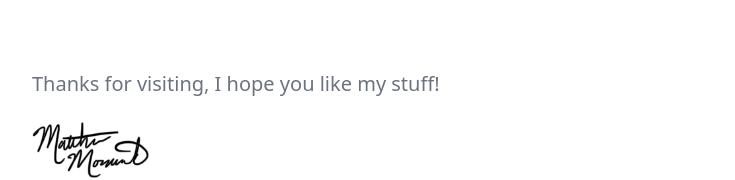
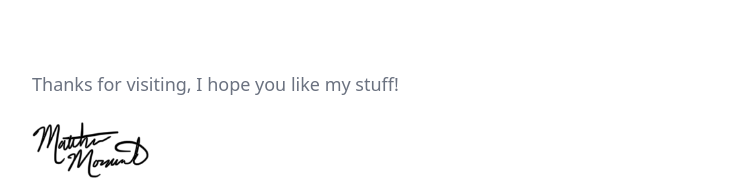
Before and after one commit to mmocniak/matthew-mocniak-com, a Next.js app: page / in a window 1280 px wide. Shown: the part 3202-3382 px from the top of the page, without its empty margins (64-799 px from the left). Built offline with nearby package versions, Linux system fonts and the light colour scheme.

Commit message:
formatting changes again

```diff
--- a/pages/index.js
+++ b/pages/index.js
@@ -105,7 +105,7 @@ export default function Home() {
               <a href="./images/full/matchwell/03 matchwell documentation.png"><img src="./images/full/matchwell/03 matchwell documentation.png" className="border border-gray-700 border-opacity-20 shadow-sm rounded-md h-56 w-screen object-cover object-top hover:shadow-xl transform hover:-translate-y-0.5 transition"></img></a>
             </div>
 
-            <div className="mt-20 pb-2 text-xl text-gray-500">Thanks for visiting, I hope you like my stuff!</div>
+            <div className="mt-20 pb-2 text-lg text-gray-500">Thanks for visiting, I hope you like my stuff!</div>
             <div className="text-indent text-transparent h-14 mt-4 bg-signature bg-no-repeat bg-contain"></div>
 
           </div>
```
